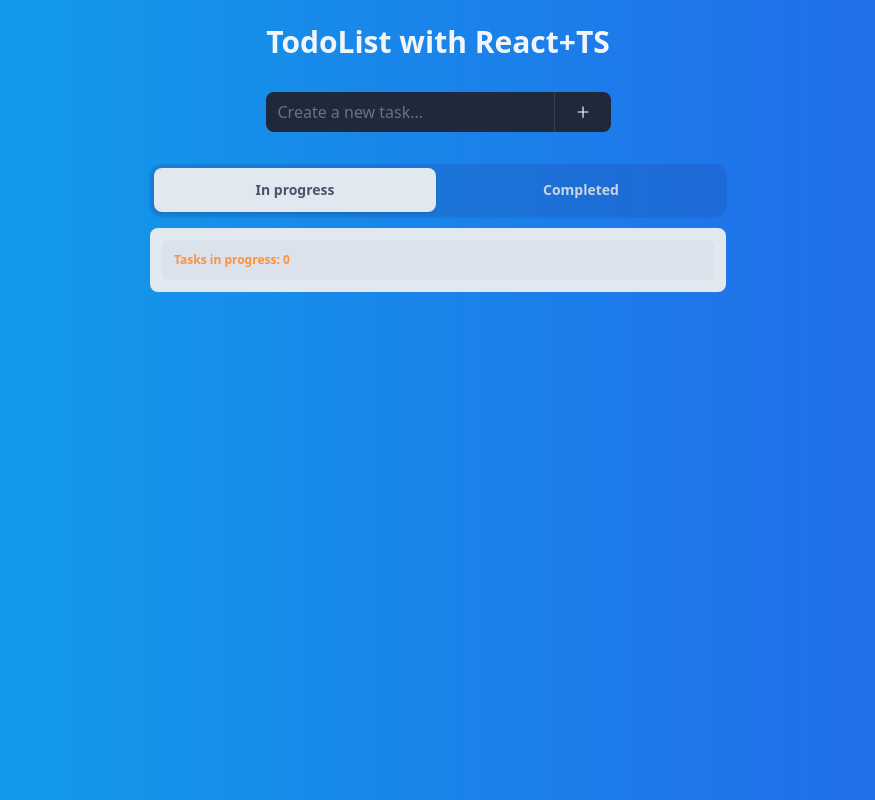
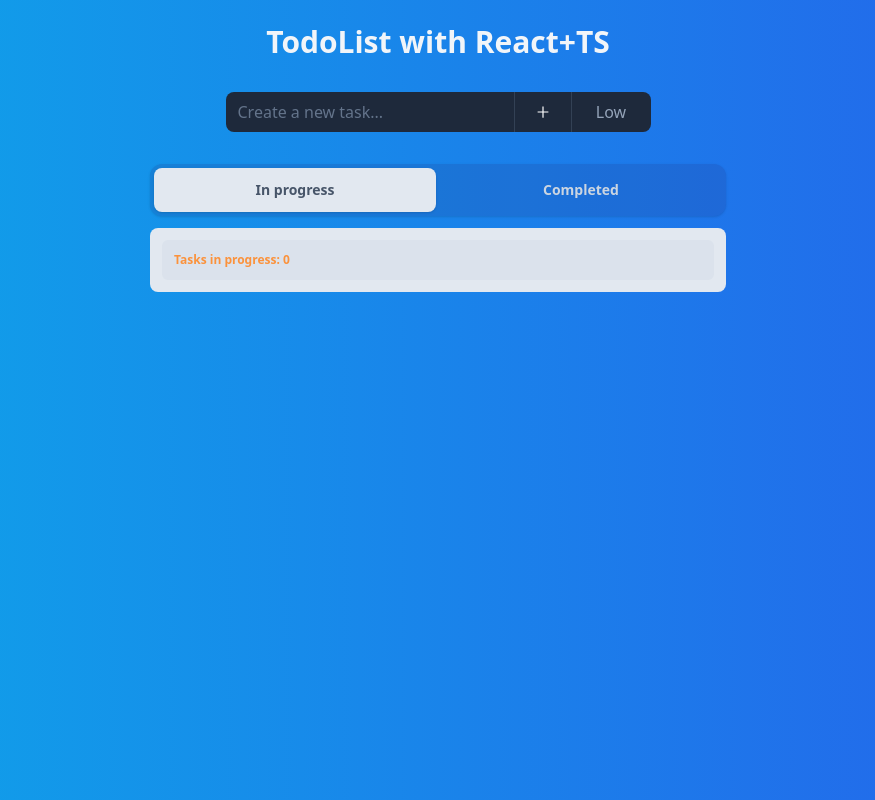
Before and after one commit to valentepablo/ts-todolist, a React (Create React App) app: page / in a window 1280 px wide. Shown: the whole page, without its empty margins (202-1077 px from the left). Built offline with nearby package versions, Linux system fonts and the light colour scheme.

Commit message:
add priority tag v1

```diff
--- a/src/App.tsx
+++ b/src/App.tsx
@@ -1,10 +1,11 @@
 import { useState, useEffect } from 'react';
 import InputField from './components/InputField';
 import TaskLists from './components/TaskLists';
-import { Todo } from './todoModel';
+import { Todo } from './components/types/todoModel';
 
 function App() {
   const [todo, setTodo] = useState<string>('');
+  const [priority, setPriority] = useState('low');
   const [todos, setTodos] = useState<Todo[]>([]);
   const [completedTodos, setCompletedTodos] = useState<Todo[]>([]);
 
@@ -12,7 +13,10 @@ function App() {
     e.preventDefault();
     if (todo) {
       const createAt = new Date().toISOString();
-      setTodos([...todos, { id: Date.now(), name: todo, completed: false, created: createAt }]);
+      setTodos([
+        ...todos,
+        { id: Date.now(), name: todo, completed: false, created: createAt, priority: priority },
+      ]);
     }
     setTodo('');
   };
@@ -28,7 +32,13 @@ function App() {
     <div className='min-h-screen px-2 py-6 bg-gradient-to-r from-sky-500 to-blue-600'>
       <div className='max-w-5xl mx-auto'>
         <h1 className='text-3xl font-bold text-center text-slate-100'>TodoList with React+TS</h1>
-        <InputField todo={todo} setTodo={setTodo} handleAdd={handleAdd} />
+        <InputField
+          todo={todo}
+          setTodo={setTodo}
+          handleAdd={handleAdd}
+          priority={priority}
+          setPriority={setPriority}
+        />
         <TaskLists
           todos={todos}
           setTodos={setTodos}
--- a/src/components/ActionButtons/CompleteButton.tsx
+++ b/src/components/ActionButtons/CompleteButton.tsx
@@ -1,6 +1,6 @@
 import { useState } from 'react';
 import { AiOutlineCheckSquare, AiFillCheckSquare } from 'react-icons/ai';
-import { Todo } from '../../todoModel';
+import { Todo } from '../types/todoModel';
 
 type props = {
   todo: Todo;
--- a/src/components/ActionButtons/DeleteButton.tsx
+++ b/src/components/ActionButtons/DeleteButton.tsx
@@ -1,6 +1,6 @@
 import { useState } from 'react';
 import { AiFillDelete, AiOutlineDelete } from 'react-icons/ai';
-import { Todo } from '../../todoModel';
+import { Todo } from '../types/todoModel';
 
 type props = {
   todo: Todo;
--- a/src/components/ActionButtons/EditButton.tsx
+++ b/src/components/ActionButtons/EditButton.tsx
@@ -1,6 +1,6 @@
 import { useState } from 'react';
 import { AiFillEdit, AiOutlineEdit } from 'react-icons/ai';
-import { Todo } from '../../todoModel';
+import { Todo } from '../types/todoModel';
 
 type props = {
   todo: Todo;
--- a/src/components/ActionsButton.tsx
+++ b/src/components/ActionsButton.tsx
@@ -1,5 +1,5 @@
 import { Menu } from '@headlessui/react';
-import { Todo } from '../todoModel';
+import { Todo } from './types/todoModel';
 import EditButton from './ActionButtons/EditButton';
 import DeleteButton from './ActionButtons/DeleteButton';
 import CompleteButton from './ActionButtons/CompleteButton';
--- a/src/components/InputField.tsx
+++ b/src/components/InputField.tsx
@@ -1,12 +1,16 @@
+import { Listbox } from '@headlessui/react';
 import { AiOutlinePlus } from 'react-icons/ai';
+import { priorities } from './utils/priorities';
 
 type props = {
   todo: string;
   setTodo: React.Dispatch<React.SetStateAction<string>>;
   handleAdd: (e: React.FormEvent<HTMLFormElement>) => void;
+  priority: string;
+  setPriority: React.Dispatch<React.SetStateAction<string>>;
 };
 
-const InputField = ({ todo, setTodo, handleAdd }: props) => {
+const InputField = ({ todo, setTodo, handleAdd, priority, setPriority }: props) => {
   return (
     <form className='flex justify-center mt-8' onSubmit={(e) => handleAdd(e)}>
       <input
@@ -16,13 +20,31 @@ const InputField = ({ todo, setTodo, handleAdd }: props) => {
         placeholder='Create a new task...'
         className='w-full px-3 py-2 md:w-72 input bg-slate-800 focus:outline-none text-slate-200 placeholder:text-slate-500'
       />
+
       <button
         type='submit'
-        className='flex items-center px-5 py-2 font-bold uppercase border-l rounded-r-lg bg-slate-800 text-slate-200 border-slate-700 hover:bg-slate-600'>
+        className='flex items-center px-5 py-2 font-bold uppercase border-l bg-slate-800 text-slate-200 border-slate-700 hover:bg-slate-600'>
         <span>
           <AiOutlinePlus className='text-white' />
         </span>
       </button>
+
+      <Listbox value={priority} onChange={setPriority} as='div' className='relative'>
+        <Listbox.Button className='w-20 py-2 capitalize border-l rounded-r-lg bg-slate-800 text-slate-400 hover:text-slate-300 border-slate-700 hover:bg-slate-600'>
+          {priority}
+        </Listbox.Button>
+        <Listbox.Options className='absolute right-0 z-10 p-1 mt-1 space-y-2 text-sm rounded-lg shadow-md top-10 w-36 bg-slate-100'>
+          {priorities.map((priority) => (
+            <Listbox.Option
+              value={priority.name}
+              key={priority.name}
+              className={`flex items-center gap-2 p-2 font-semibold capitalize rounded-md cursor-pointer ${priority.textColor} hover:bg-slate-300/30`}>
+              <span className={`${priority.bgColor} inline-block w-3 rounded-full aspect-square`} />
+              {priority.name}
+            </Listbox.Option>
+          ))}
+        </Listbox.Options>
+      </Listbox>
     </form>
   );
 };
--- a/src/components/SingleTodo.tsx
+++ b/src/components/SingleTodo.tsx
@@ -1,5 +1,5 @@
 import { useState, useRef, useEffect } from 'react';
-import { Todo } from '../todoModel';
+import { Todo } from './types/todoModel';
 import ActionsButton from './ActionsButton';
 import moment from 'moment';
 
@@ -30,7 +30,13 @@ const SingleTodo = ({ todo, todos, setTodos, completedTodos, setCompletedTodos }
   const handleCompleted = (id: number) => {
     setTodos(todos.filter((todo) => todo.id !== id));
     const completed: Todo[] = [];
-    completed.push({ id: todo.id, name: todo.name, completed: true });
+    completed.push({
+      id: todo.id,
+      name: todo.name,
+      completed: true,
+      created: todo.created,
+      priority: todo.priority,
+    });
     setCompletedTodos([...completedTodos, ...completed]);
   };
 
@@ -76,11 +82,19 @@ const SingleTodo = ({ todo, todos, setTodos, completedTodos, setCompletedTodos }
                 } font-semibold text-slate-600 mr-2`}>
                 {todo.name}
               </span>
-              {todo.created && (
-                <span className='mt-1 text-xs font-normal text-slate-400/80'>
-                  {moment(todo.created).fromNow()}
+              <div className='mt-1 text-xs font-normal text-slate-400/80'>
+                <span>{moment(todo.created).fromNow()}</span> ·{' '}
+                <span
+                  className={`px-1.5 py-0.5 text-xs capitalize font-semibold rounded ${
+                    todo.priority === 'low'
+                      ? 'bg-yellow-300/30 text-yellow-700/80'
+                      : todo.priority === 'medium'
+                      ? 'bg-orange-300/30 text-orange-700/80'
+                      : 'bg-purple-300/30 text-purple-700/80'
+                  }`}>
+                  {todo.priority}
                 </span>
-              )}
+              </div>
             </>
           )}
         </div>
--- a/src/components/TaskLists.tsx
+++ b/src/components/TaskLists.tsx
@@ -1,5 +1,5 @@
 import { Tab } from '@headlessui/react';
-import { Todo } from '../todoModel';
+import { Todo } from './types/todoModel';
 import SingleTodo from './SingleTodo';
 
 type props = {
--- a/src/todoModel.tsx
+++ b/src/components/types/todoModel.tsx
@@ -2,5 +2,6 @@ export type Todo = {
   id: number;
   name: string;
   completed: boolean;
-  created?: string;
+  created: string;
+  priority: string;
 };
--- /dev/null
+++ b/src/components/utils/priorities.tsx
@@ -0,0 +1,5 @@
+export const priorities = [
+  { name: 'low', bgColor: 'bg-yellow-500', textColor: 'text-yellow-500' },
+  { name: 'medium', bgColor: 'bg-orange-500', textColor: 'text-orange-500' },
+  { name: 'high', bgColor: 'bg-purple-500', textColor: 'text-purple-500' },
+];
```
